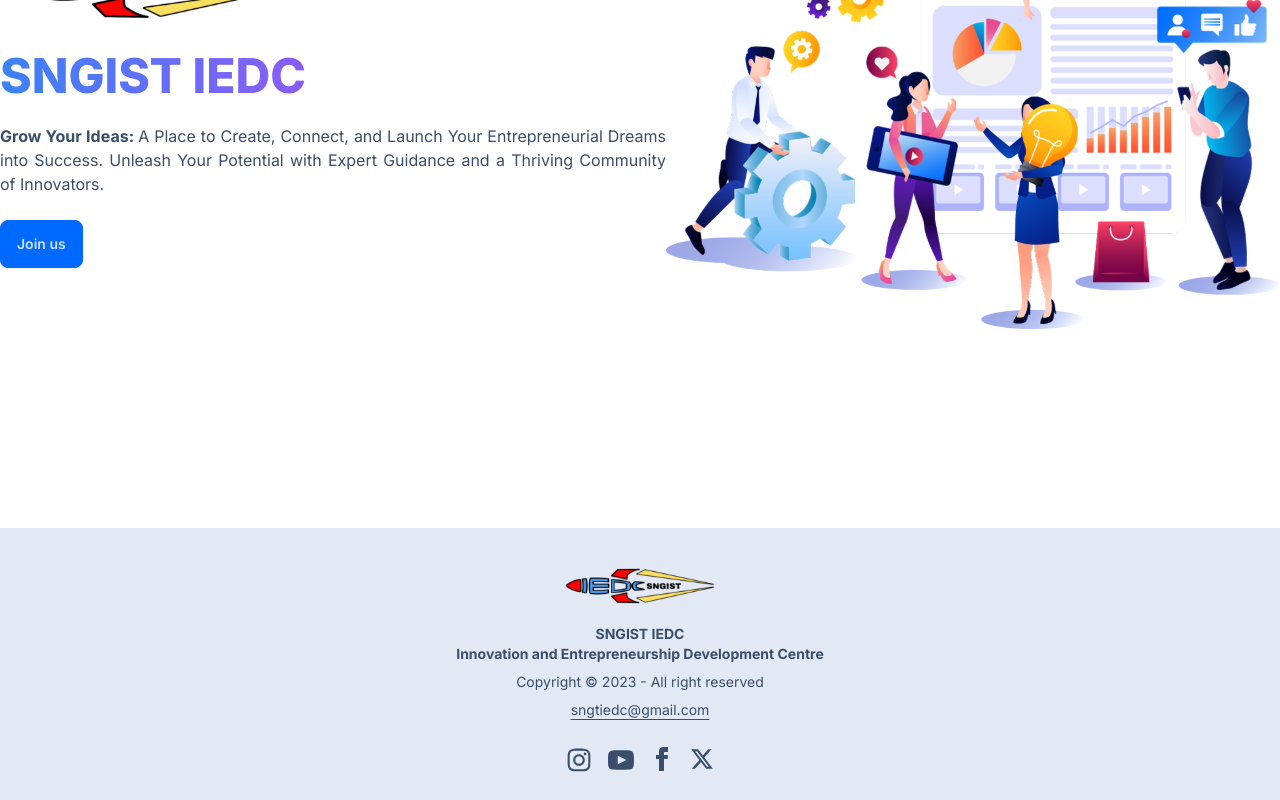
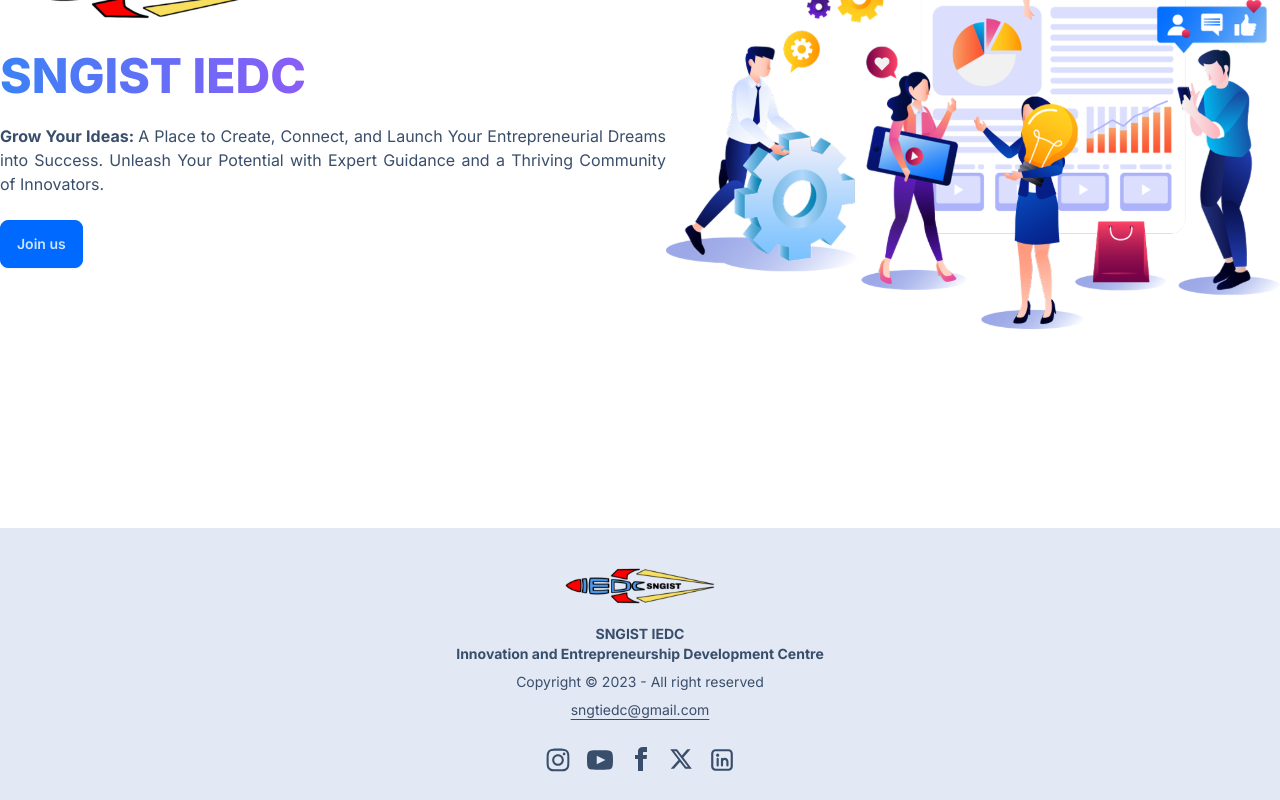
Before and after one commit to Jenin82/sngist-iedc, a Next.js app: page / in a window 1280 px wide. Shown: the part 292-1092 px from the top of the page. Built offline with nearby package versions, Linux system fonts and the light colour scheme.

Commit message:
fix(): flex width in execom fixed

```diff
--- a/app/execom/page.tsx
+++ b/app/execom/page.tsx
@@ -1,13 +1,15 @@
 import React from "react";
-import data from "./data.json"
+import data from "./data.json";
 import ImageHolder from "@/components/ImageHolder/ImageHolder";
 import { MdOutlineDateRange } from "react-icons/md";
 
 const page = () => {
     return (
-        <div className="mt-20 md:px-[2rem] lg:px-[15rem]">
-            <p className="font-bold text-4xl flex justify-center pt-5 mb-20 ">EXECOM</p>
-        <div className="flex flex-wrap justify-center  px-6 md:gap-6 lg:gap-8">
+        <div className="mt-20 md:px-[2rem] lg:px-48">
+            <p className="font-bold text-4xl flex justify-center pt-5 mb-20 ">
+                EXECOM
+            </p>
+            <div className="flex flex-wrap justify-center px-6 md:gap-6 lg:gap-8">
                 {data.execom.map((member) => (
                     <ImageHolder
                         src={member.image}
@@ -26,7 +28,6 @@
                     </div>
                     <div className="collapse-content ">
                         <div className="flex flex-wrap justify-center pt-4 px-6 md:gap-6 lg:gap-8">
-
                             {data.secondexecom.map((member) => (
                                 <ImageHolder
                                     src={member.image}
--- a/components/Footer/Footer.tsx
+++ b/components/Footer/Footer.tsx
@@ -66,6 +66,21 @@
                             <path d="M389.2 48h70.6L305.6 224.2 487 464H345L233.7 318.6 106.5 464H35.8L200.7 275.5 26.8 48H172.4L272.9 180.9 389.2 48zM364.4 421.8h39.1L151.1 88h-42L364.4 421.8z" />
                         </svg>
                     </Link>
+                    <Link href={"/about"}>
+                        <svg
+                            xmlns="http://www.w3.org/2000/svg"
+                            className="fill-current"
+                            viewBox="0 0 24 24"
+                            height="26"
+                            width="26"
+                        >
+                            <path
+                                fillRule="evenodd"
+                                d="M6 2a4 4 0 0 0-4 4v12a4 4 0 0 0 4 4h12a4 4 0 0 0 4-4V6a4 4 0 0 0-4-4H6ZM4 6a2 2 0 0 1 2-2h12a2 2 0 0 1 2 2v12a2 2 0 0 1-2 2H6a2 2 0 0 1-2-2V6Zm5 5a1 1 0 1 0-2 0v6a1 1 0 1 0 2 0v-6Zm.5-3.5a1.5 1.5 0 1 1-3 0 1.5 1.5 0 0 1 3 0ZM12 10c.34 0 .64.17.82.428A3.51 3.51 0 0 1 14.5 10c2.16 0 3.5 1.926 3.5 3.571V17a1 1 0 1 1-2 0V13.57c0-.768-.66-1.571-1.5-1.571-.524 0-1.103.285-1.5.963V17a1 1 0 1 1-2 0V11a1 1 0 0 1 1-1Z"
+                                clipRule="evenodd"
+                            />
+                        </svg>
+                    </Link>
                 </div>
             </nav>
         </footer>
--- a/components/ImageHolder/ImageHolder.module.css
+++ b/components/ImageHolder/ImageHolder.module.css
@@ -16,7 +16,7 @@
 	border: 8px solid white;
 	border-radius: 50%;
 	position: relative;
-	top: -35%
+	top: -42%
 }
 
 .logo {
--- a/components/ImageHolder/ImageHolder.tsx
+++ b/components/ImageHolder/ImageHolder.tsx
@@ -16,7 +16,7 @@
     return (
         <div className="flex flex-col justify-center max-w-fit">
             <div
-                className={`${styles.imageContainer} md:mt-[-2rem]`}
+                className={`${styles.imageContainer} md:mt-[-3rem]`}
                 style={{
                     width: props.width || 200,
                     height: props.height || 200,
@@ -30,7 +30,7 @@
                     className={styles.image}
                 />
             </div>
-            <div className="flex flex-col justify-center items-center gap-1 pt-7">
+            <div className="flex flex-col mb-auto items-center gap-1 pt-7 max-w-[200px] text-center">
                 <h2 className="text-xl font-bold">{props.alt}</h2>
                 <h3>{props.role}</h3>
             </div>
```
Also changed, not shown: app/execom/data.json (+7 -7 lines), app/events/page.tsx (indentation only). Lines whose indentation alone changed are shown as unchanged.
